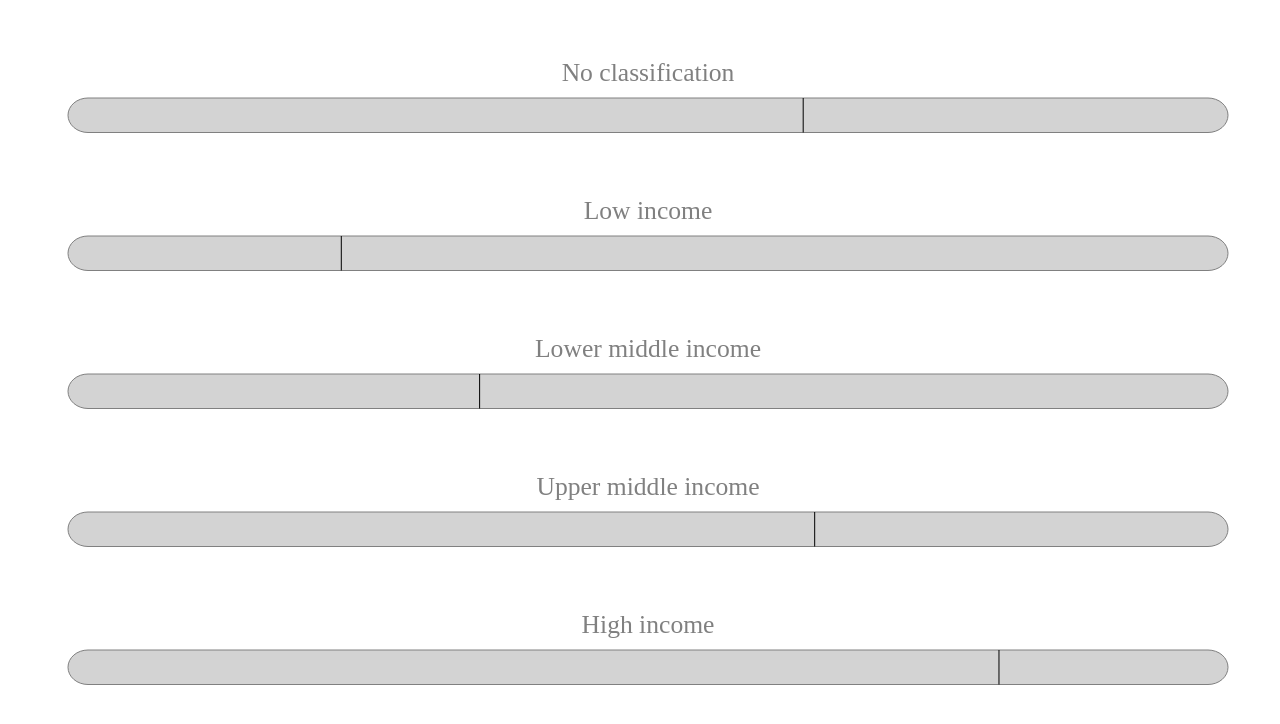
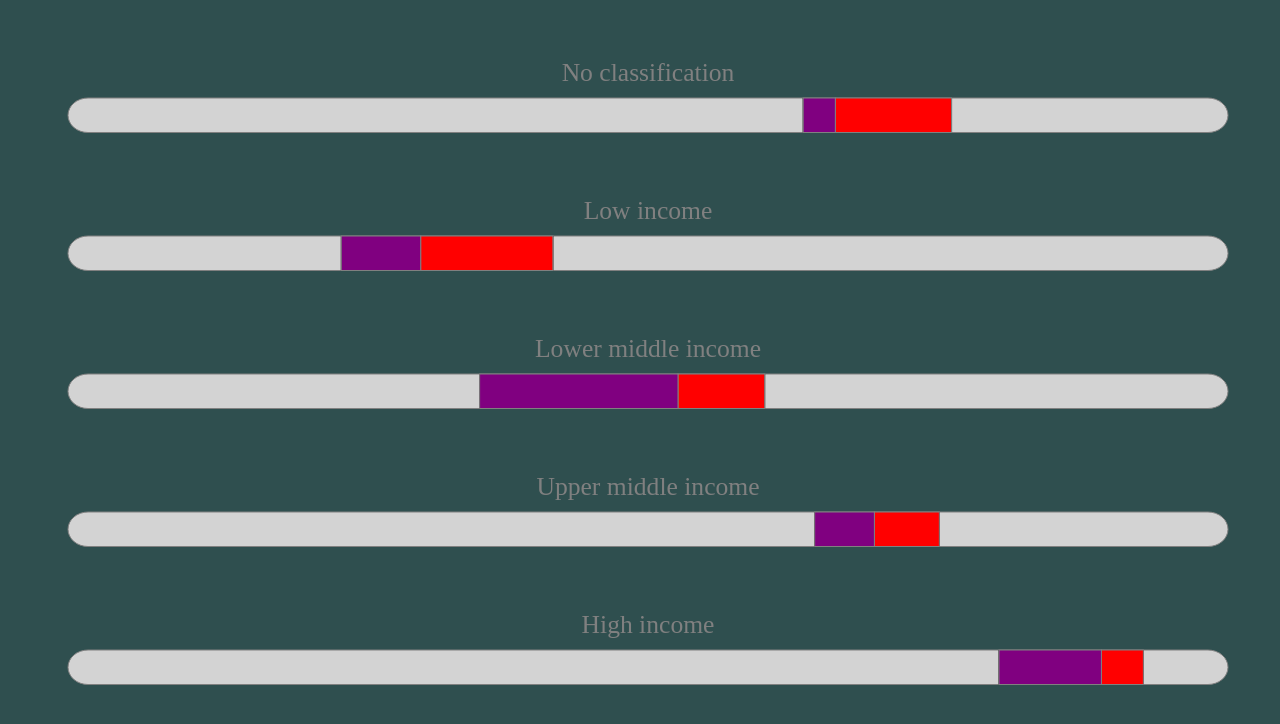
Before and after one commit to AriaBalaei/d3-newchart, a plain HTML site: page index.html in a window 1280 px wide. Drawn offline with nearby package versions, Linux system fonts and the light colour scheme.

Commit message:
group for mainCanves was made

```diff
--- a/index.js
+++ b/index.js
@@ -75,12 +75,15 @@ function drawChart(data){
  const x_scaleLinear = d3.scaleLinear()
        .domain([min, max])
        .range([0, graphWidth]);
+
+  const barsGraph = mainCanvas.selectAll('g')
+      .data(nodes)
+      .enter()
+      .append('g')
+      console.log(barsGraph)
+
   //base rect
-  const rect = mainCanvas.selectAll('rect')
-
-   rect
-    .data(nodes)
-    .enter()
+  const rect = barsGraph
     .append('rect')
     .attr('y', (d, i) =>  (graphHeight*(i)/nodes.length))
     .attr('x', 0)
@@ -90,6 +93,83 @@ function drawChart(data){
     .attr('ry',20)
     .attr('stroke', 'gray')
     .attr('fill' , 'lightgray')
+
+
+  //lines
+
+  //q1
+  var q1line = barsGraph
+   .append('line')
+   .attr('x1', (d) => x_scaleLinear(d.q1))
+   .attr('x2', (d) => x_scaleLinear(d.q1))
+   .attr('y1', (d, i) =>  (graphHeight*(i)/nodes.length))
+   .attr('y2', (d, i) =>  (graphHeight*(i)/nodes.length) + (graphHeight/4) / nodes.length )
+   .attr('stroke', 'black')
+
+  //q3
+
+  var q3line = barsGraph
+
+   .append('line')
+   .attr('x1', (d) => x_scaleLinear(d.q3))
+   .attr('x2', (d) => x_scaleLinear(d.q3))
+   .attr('y1', (d, i) =>  (graphHeight*(i)/nodes.length))
+   .attr('y2', (d, i) =>  (graphHeight*(i)/nodes.length) + (graphHeight/4) / nodes.length )
+   .attr('stroke', 'black')
+
+  //median
+
+  var medianline = barsGraph
+   .append('line')
+   .attr('x1', (d) => x_scaleLinear(d.median))
+   .attr('x2', (d) => x_scaleLinear(d.median))
+   .attr('y1', (d, i) =>  (graphHeight*(i)/nodes.length))
+   .attr('y2', (d, i) =>  (graphHeight*(i)/nodes.length) + (graphHeight/4) / nodes.length )
+   .attr('stroke', 'red')
+
+
+
+  //rect of q1, q3, median
+
+  //q1 and median
+
+  var q1rect = barsGraph
+    .append('rect')
+    .attr('y', (d, i) =>  (graphHeight*(i)/nodes.length))
+    .attr('x', (d) => x_scaleLinear(d.median))
+    .attr('height', (graphHeight/4) / nodes.length )
+    .attr('width', (d) => x_scaleLinear(d.q3)-x_scaleLinear(d.median))
+    .attr('stroke', 'gray')
+    .attr('fill' , 'red')
+
+
+
+  //median and q3
+
+  var q2rect = barsGraph
+    .append('rect')
+    .attr('y', (d, i) =>  (graphHeight*(i)/nodes.length))
+    .attr('x', (d) => x_scaleLinear(d.q1))
+    .attr('height', (graphHeight/4) / nodes.length )
+    .attr('width', (d) => x_scaleLinear(d.median)-x_scaleLinear(d.q1))
+    .attr('stroke', 'gray')
+    .attr('fill' , 'purple')
+
+
+
+  //texts
+
+  //category type
+  var typeOfCat = barsGraph
+    .append('text')
+    .html(d => d.cat)
+    .attr('text-anchor','middle')
+    .attr('fill','gray')
+    .attr('font-size','2vw')
+    .attr('x',x_scaleLinear(max)/2)
+    .attr('y',(d, i) => graphHeight*(i)/nodes.length - ((graphHeight/4) / nodes.length)/2)
+
+    barsGraph
     .on("mouseover", function(event){
       console.log(event)
       d3.select(this)
@@ -120,96 +200,4 @@ function drawChart(data){
     })
     .on("mousemove", function(event){ tooltip.style("top", (event.pageY + 10)+"px").style("left",(event.pageX+25)+"px");})
 
-  //lines
-
-  //q1
-  const q1line = mainCanvas.selectAll('line')
-
-  q1line
-   .data(nodes)
-   .enter()
-   .append('line')
-   .attr('x1', (d) => x_scaleLinear(d.q1))
-   .attr('x2', (d) => x_scaleLinear(d.q1))
-   .attr('y1', (d, i) =>  (graphHeight*(i)/nodes.length))
-   .attr('y2', (d, i) =>  (graphHeight*(i)/nodes.length) + (graphHeight/4) / nodes.length )
-   .attr('stroke', 'black')
-
-  //q3
-    /*
-    q3line
-   .data(nodes)
-   .enter()
-   .append('line')
-   .attr('x1', (d) => x_scaleLinear(d.q3))
-   .attr('x2', (d) => x_scaleLinear(d.q3))
-   .attr('y1', (d, i) =>  (graphHeight*(i)/nodes.length))
-   .attr('y2', (d, i) =>  (graphHeight*(i)/nodes.length) + (graphHeight/4) / nodes.length )
-   .attr('stroke', 'black')
-    */
-  //median
-    /*
-    medianline
-   .data(nodes)
-   .enter()
-   .append('line')
-   .attr('x1', (d) => x_scaleLinear(d.median))
-   .attr('x2', (d) => x_scaleLinear(d.median))
-   .attr('y1', (d, i) =>  (graphHeight*(i)/nodes.length))
-   .attr('y2', (d, i) =>  (graphHeight*(i)/nodes.length) + (graphHeight/4) / nodes.length )
-   .attr('stroke', 'black')
-    */
-
-
-  //rect of q1, q3, median
-    //q1 and median
-    /*
-  q1rect
-    .data(nodes)
-    .enter()
-    .append('rect')
-    .attr('y', (d, i) =>  (graphHeight*(i)/nodes.length))
-    .attr('x', (d) => x_scaleLinear(d.median))
-    .attr('height', (graphHeight/4) / nodes.length )
-    .attr('width', (d) => x_scaleLinear(d.q3)-x_scaleLinear(d.median))
-    .attr('rx',10)
-    .attr('ry',10)
-    .attr('stroke', 'gray')
-    .attr('fill' , 'red')
-
-  */
-
-  //median and q3
-    /*
-  q1rect
-    .data(nodes)
-    .enter()
-    .append('rect')
-    .attr('y', (d, i) =>  (graphHeight*(i)/nodes.length))
-    .attr('x', (d) => x_scaleLinear(d.q1))
-    .attr('height', (graphHeight/4) / nodes.length )
-    .attr('width', (d) => x_scaleLinear(d.median)-x_scaleLinear(d.q1))
-    .attr('rx',10)
-    .attr('ry',10)
-    .attr('stroke', 'gray')
-    .attr('fill' , 'purple')
-
-  */
-
-  //texts
-
-  //category type
-  const typeOfCat = mainCanvas.selectAll('text')
-
-  typeOfCat
-    .data(nodes)
-    .enter()
-    .append('text')
-    .html(d => d.cat)
-    .attr('text-anchor','middle')
-    .attr('fill','gray')
-    .attr('font-size','2vw')
-    .attr('x',x_scaleLinear(max)/2)
-    .attr('y',(d, i) => graphHeight*(i)/nodes.length - ((graphHeight/4) / nodes.length)/2)
-
 }
--- a/style.css
+++ b/style.css
@@ -1,5 +1,6 @@
 body{
   overflow: hidden;
+  background-color: darkslategray;
 }
 
 .tooltip{
```
